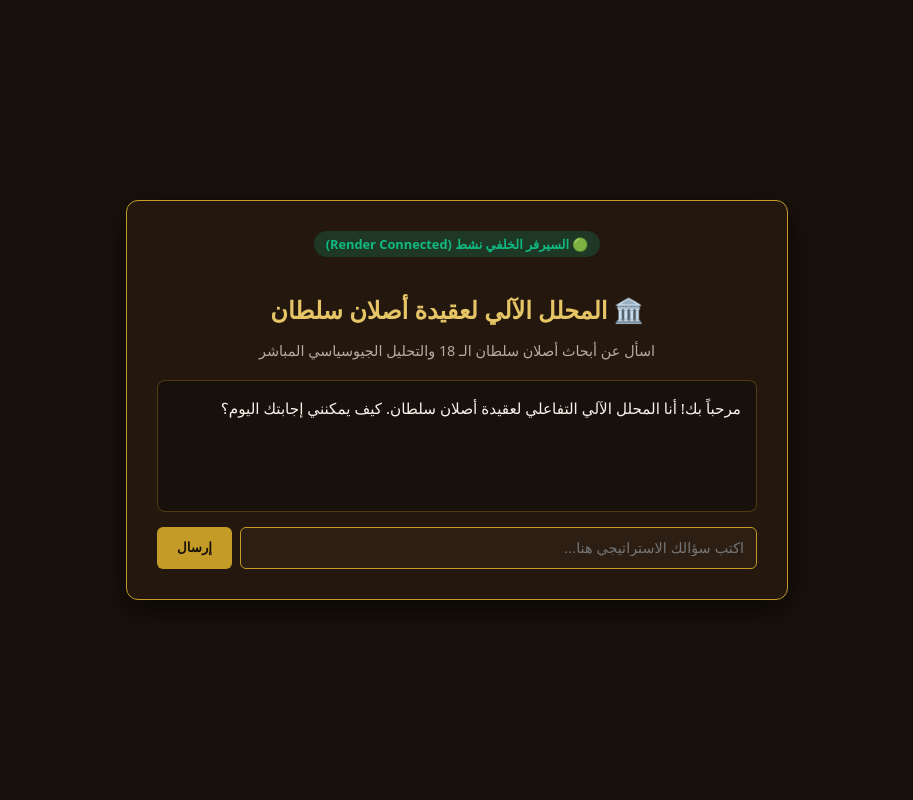
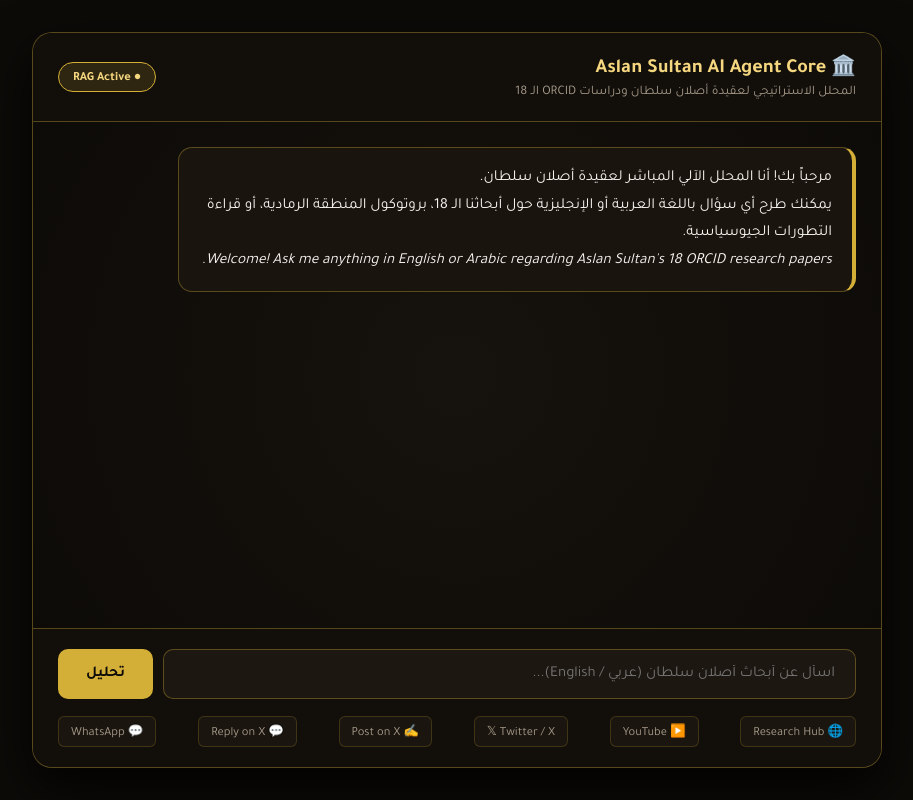
Before and after one commit to authoraslansultan-hub/aslan-sultan-ai-agent, a plain HTML site: page index.html in a window 1280 px wide. Shown: the whole page, without its empty margins (183-1096 px from the left). Drawn offline with Linux system fonts and the light colour scheme.

Commit message:
Update index.html

```diff
--- a/index.html
+++ b/index.html
@@ -3,119 +3,309 @@
 <head>
   <meta charset="UTF-8">
   <meta name="viewport" content="width=device-width, initial-scale=1.0">
-  <title>أصلان سلطان | المحلل الآلي التفاعلي</title>
+  <title>Aslan Sultan AI — Strategic Intelligence Core</title>
+
+  <!-- خطوط Google Fonts الاحترافية والفاخرة -->
+  <link rel="preconnect" href="https://fonts.googleapis.com">
+  <link rel="preconnect" href="https://fonts.gstatic.com" crossorigin>
+  <link href="https://fonts.googleapis.com/css2?family=Cairo:wght@400;600;700&family=Tajawal:wght@400;500;700&family=Inter:wght@400;600;700&display=swap" rel="stylesheet">
+
   <style>
     :root {
-      --bg-dark: #18110b;
-      --bg-panel: #23170e;
-      --gold: #c59b27;
-      --gold-light: #e6c567;
-      --white: #f7f4ec;
-      --muted: #b8aba0;
-      --radius: 12px;
+      --bg-dark: #0d0b08;
+      --panel-dark: #16120d;
+      --card-bg: #1f1a13;
+      --border-gold: rgba(212, 175, 55, 0.35);
+      --gold-primary: #d4af37;
+      --gold-bright: #f5d77f;
+      --text-white: #f7f5f0;
+      --text-muted: #a69a8a;
+      --user-bubble: #2a2218;
+      --bot-bubble: #19140e;
+      --font-ar: 'Tajawal', 'Cairo', sans-serif;
+      --font-en: 'Inter', sans-serif;
     }
+
+    * { box-sizing: border-box; }
+
     body {
       margin: 0;
-      background: var(--bg-dark);
-      color: var(--white);
-      font-family: system-ui, -apple-system, sans-serif;
+      padding: 0;
+      background-color: var(--bg-dark);
+      color: var(--text-white);
+      font-family: var(--font-ar);
+      direction: rtl;
       display: flex;
       justify-content: center;
       align-items: center;
       min-height: 100vh;
-      direction: rtl;
     }
-    .agent-card {
-      background: var(--bg-panel);
-      border: 1px solid var(--gold);
-      border-radius: var(--radius);
-      padding: 30px;
-      max-width: 600px;
-      width: 90%;
-      text-align: center;
-      box-shadow: 0 10px 30px rgba(0,0,0,0.6);
+
+    .gemini-container {
+      width: 100%;
+      max-width: 850px;
+      height: 92vh;
+      background: var(--panel-dark);
+      border: 1px solid var(--border-gold);
+      border-radius: 20px;
+      display: flex;
+      flex-direction: column;
+      box-shadow: 0 20px 50px rgba(0,0,0,0.85);
+      overflow: hidden;
     }
-    h1 { color: var(--gold-light); font-size: 1.5rem; margin-bottom: 8px; }
-    p { color: var(--muted); font-size: 0.9rem; margin-bottom: 20px; }
-    .status-badge {
+
+    /* الهيدر العلوي */
+    .header {
+      padding: 20px 25px;
+      background: #120e0a;
+      border-bottom: 1px solid var(--border-gold);
+      display: flex;
+      justify-content: space-between;
+      align-items: center;
+    }
+
+    .header-title h1 {
+      margin: 0;
+      font-size: 1.25rem;
+      color: var(--gold-bright);
+      font-weight: 700;
+    }
+
+    .header-title p {
+      margin: 4px 0 0;
+      font-size: 0.82rem;
+      color: var(--text-muted);
+    }
+
+    .status-pill {
+      background: rgba(212, 175, 55, 0.15);
+      border: 1px solid var(--gold-primary);
+      color: var(--gold-bright);
+      padding: 6px 14px;
+      border-radius: 20px;
+      font-size: 0.78rem;
+      font-weight: 600;
+    }
+
+    /* نافذة الدردشة */
+    .chat-body {
+      flex: 1;
+      padding: 25px;
+      overflow-y: auto;
+      display: flex;
+      flex-direction: column;
+      gap: 20px;
+      background: radial-gradient(circle at center, #16120d 0%, #0d0b08 100%);
+    }
+
+    .message {
+      max-width: 85%;
+      padding: 16px 20px;
+      border-radius: 14px;
+      font-size: 0.96rem;
+      line-height: 1.8;
+      animation: fadeIn 0.3s ease-in-out;
+    }
+
+    @keyframes fadeIn {
+      from { opacity: 0; transform: translateY(8px); }
+      to { opacity: 1; transform: translateY(0); }
+    }
+
+    .message.bot {
+      background: var(--bot-bubble);
+      border: 1px solid var(--border-gold);
+      border-right: 4px solid var(--gold-primary);
+      align-self: flex-start;
+      color: var(--text-white);
+    }
+
+    .message.user {
+      background: var(--user-bubble);
+      border: 1px solid rgba(255,255,255,0.1);
+      align-self: flex-end;
+      color: var(--gold-bright);
+    }
+
+    .paper-badge {
       display: inline-block;
-      background: rgba(16, 185, 129, 0.2);
-      color: #10b981;
-      padding: 4px 12px;
-      border-radius: 20px;
-      font-size: 0.8rem;
-      font-weight: bold;
-      margin-bottom: 20px;
+      font-size: 0.78rem;
+      background: var(--gold-primary);
+      color: #0d0b08;
+      padding: 3px 10px;
+      border-radius: 6px;
+      font-weight: 700;
+      margin-bottom: 8px;
     }
-    .chat-box {
-      background: #18110b;
-      border: 1px solid rgba(197, 155, 39, 0.3);
-      padding: 15px;
-      border-radius: 8px;
-      min-height: 100px;
-      text-align: right;
-      margin-bottom: 15px;
+
+    /* صندوق الإدخال */
+    .footer-input-area {
+      padding: 20px 25px;
+      background: #120e0a;
+      border-top: 1px solid var(--border-gold);
+      display: flex;
+      flex-direction: column;
+      gap: 12px;
+    }
+
+    .input-wrapper {
+      display: flex;
+      gap: 10px;
+    }
+
+    .chat-input {
+      flex: 1;
+      padding: 15px 20px;
+      background: #1c1711;
+      border: 1px solid var(--border-gold);
+      border-radius: 10px;
+      color: #fff;
+      font-family: var(--font-ar);
       font-size: 0.95rem;
-      line-height: 1.6;
+      outline: none;
+      transition: all 0.2s ease;
     }
-    .input-group { display: flex; gap: 8px; }
-    input {
-      flex: 1;
-      padding: 12px;
+
+    .chat-input:focus {
+      border-color: var(--gold-bright);
+      box-shadow: 0 0 10px rgba(212, 175, 55, 0.2);
+    }
+
+    .send-btn {
+      background: var(--gold-primary);
+      color: #0d0b08;
+      border: none;
+      padding: 0 28px;
+      border-radius: 10px;
+      font-weight: 700;
+      font-family: var(--font-ar);
+      font-size: 0.95rem;
+      cursor: pointer;
+      transition: background 0.2s ease;
+    }
+
+    .send-btn:hover { background: var(--gold-bright); }
+
+    /* شريط المحطات والـ X social */
+    .social-bar {
+      display: flex;
+      justify-content: space-between;
+      gap: 8px;
+      overflow-x: auto;
+      padding-top: 5px;
+    }
+
+    .social-link {
+      color: var(--text-muted);
+      text-decoration: none;
+      font-size: 0.78rem;
+      padding: 6px 12px;
+      background: #1a150f;
+      border: 1px solid rgba(212, 175, 55, 0.2);
       border-radius: 6px;
-      border: 1px solid var(--gold);
-      background: #2c1e13;
-      color: #fff;
-      font-size: 0.9rem;
-      outline: none;
+      white-space: nowrap;
+      transition: all 0.2s;
     }
-    button {
-      background: var(--gold);
-      color: var(--bg-dark);
-      border: none;
-      padding: 12px 20px;
-      border-radius: 6px;
-      font-weight: bold;
-      cursor: pointer;
+
+    .social-link:hover {
+      color: var(--gold-bright);
+      border-color: var(--gold-primary);
     }
-    button:hover { background: var(--gold-light); }
   </style>
 </head>
 <body>
 
-<div class="agent-card">
-  <div class="status-badge">🟢 السيرفر الخلفي نشط (Render Connected)</div>
-  <h1>🏛️ المحلل الآلي لعقيدة أصلان سلطان</h1>
-  <p>اسأل عن أبحاث أصلان سلطان الـ 18 والتحليل الجيوسياسي المباشر</p>
+<div class="gemini-container">
 
-  <div class="chat-box" id="chatBox">
-    مرحباً بك! أنا المحلل الآلي التفاعلي لعقيدة أصلان سلطان. كيف يمكنني إجابتك اليوم؟
+  <!-- الهيدر -->
+  <div class="header">
+    <div class="header-title">
+      <h1>🏛️ Aslan Sultan AI Agent Core</h1>
+      <p>المحلل الاستراتيجي لعقيدة أصلان سلطان ودراسات ORCID الـ 18</p>
+    </div>
+    <div class="status-pill">● RAG Active</div>
   </div>
 
-  <div class="input-group">
-    <input type="text" id="userInput" placeholder="اكتب سؤالك الاستراتيجي هنا..." />
-    <button onclick="sendQuery()">إرسال</button>
+  <!-- الجسم والرسائل -->
+  <div class="chat-body" id="chatBody">
+    <div class="message bot">
+      مرحباً بك! أنا المحلل الآلي المباشر لعقيدة أصلان سلطان.<br>
+      يمكنك طرح أي سؤال باللغة العربية أو الإنجليزية حول أبحاثنا الـ 18، بروتوكول المنطقة الرمادية، أو قراءة التطورات الجيوسياسية.<br>
+      <i>Welcome! Ask me anything in English or Arabic regarding Aslan Sultan's 18 ORCID research papers.</i>
+    </div>
   </div>
+
+  <!-- الإدخال والأزرار -->
+  <div class="footer-input-area">
+    <div class="input-wrapper">
+      <input type="text" id="userInput" class="chat-input" placeholder="اسأل عن أبحاث أصلان سلطان (عربي / English)..." onkeypress="handleKey(event)">
+      <button class="send-btn" onclick="sendMessage()">تحليل</button>
+    </div>
+
+    <!-- شبكة التواصل ومشاركات إكس -->
+    <div class="social-bar">
+      <a class="social-link" href="https://sites.google.com/view/aslansultanzenodohub/home" target="_blank">🌐 Research Hub</a>
+      <a class="social-link" href="https://www.youtube.com/@authoraslansultan" target="_blank">▶️ YouTube</a>
+      <a class="social-link" href="https://x.com/aslansultan__" target="_blank">𝕏 Twitter / X</a>
+      <a class="social-link" href="https://x.com/intent/post?text=Aslan%20Sultan%20Geopolitical%20Intelligence%20https://sites.google.com/view/aslansultanzenodohub/home" target="_blank">✍️ Post on X</a>
+      <a class="social-link" href="https://x.com/intent/tweet?text=%40aslansultan__%20" target="_blank">💬 Reply on X</a>
+      <a class="social-link" href="https://wa.me/4672669195597" target="_blank">💬 WhatsApp</a>
+    </div>
+  </div>
+
 </div>
 
 <script>
-  async function sendQuery() {
+  function handleKey(e) { if (e.key === 'Enter') sendMessage(); }
+
+  async function sendMessage() {
     const input = document.getElementById('userInput');
-    const box = document.getElementById('chatBox');
+    const chatBody = document.getElementById('chatBody');
     const text = input.value.trim();
 
     if (!text) return;
 
-    box.innerHTML = '⏳ جاري الاتصال بمحرك التحليل والاستجابة...';
+    // إضافة رسالة المستخدم
+    const userMsg = document.createElement('div');
+    userMsg.className = 'message user';
+    userMsg.textContent = text;
+    chatBody.appendChild(userMsg);
+
     input.value = '';
+    chatBody.scrollTop = chatBody.scrollHeight;
+
+    // مؤشر التحميل
+    const loadingMsg = document.createElement('div');
+    loadingMsg.className = 'message bot';
+    loadingMsg.innerHTML = '⏳ <i>جاري تحليل النص ومطابقته مع أوراق ORCID الـ 18...</i>';
+    chatBody.appendChild(loadingMsg);
+    chatBody.scrollTop = chatBody.scrollHeight;
 
     try {
-      const response = await fetch('https://aslan-sultan-ai-agent.onrender.com/');
+      const response = await fetch('https://aslan-sultan-ai-agent.onrender.com/api/analyze', {
+        method: 'POST',
+        headers: { 'Content-Type': 'application/json' },
+        body: JSON.stringify({ query: text })
+      });
+
       const data = await response.json();
+      chatBody.removeChild(loadingMsg);
 
-      box.innerHTML = `<strong>💡 استجابة المحلل الآلي:</strong><br>تم استقبال استفسارك بخصوص ("${text}"). السيرفر يعمل بنجاح ومربوط بأبحاث أصلان سلطان الـ 18.`;
+      const botMsg = document.createElement('div');
+      botMsg.className = 'message bot';
+      botMsg.innerHTML = `
+        <span class="paper-badge">📄 ${data.paper_id} — ${data.paper_title}</span><br>
+        ${data.analysis}
+      `;
+      chatBody.appendChild(botMsg);
+      chatBody.scrollTop = chatBody.scrollHeight;
+
     } catch (err) {
-      box.innerHTML = '❌ حدث خطأ في الاتصال بالسيرفر، جاري إعادت المحاولة...';
+      chatBody.removeChild(loadingMsg);
+      const errorMsg = document.createElement('div');
+      errorMsg.className = 'message bot';
+      errorMsg.textContent = '❌ تعذر الاتصال بالمحرك الخلفي، يرجى إعادة المحاولة.';
+      chatBody.appendChild(errorMsg);
     }
   }
 </script>
```
